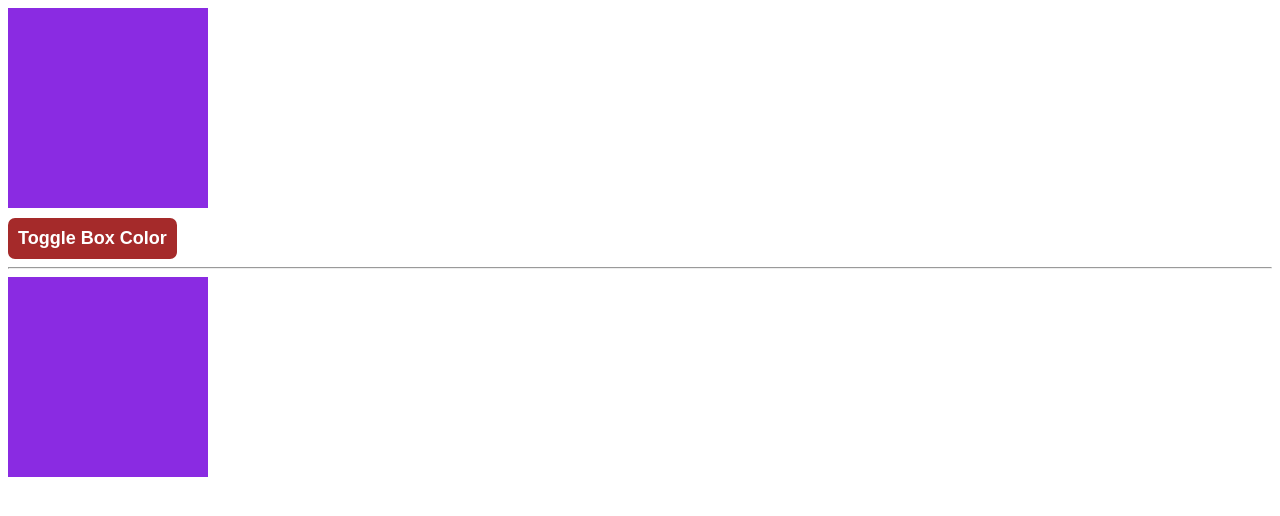
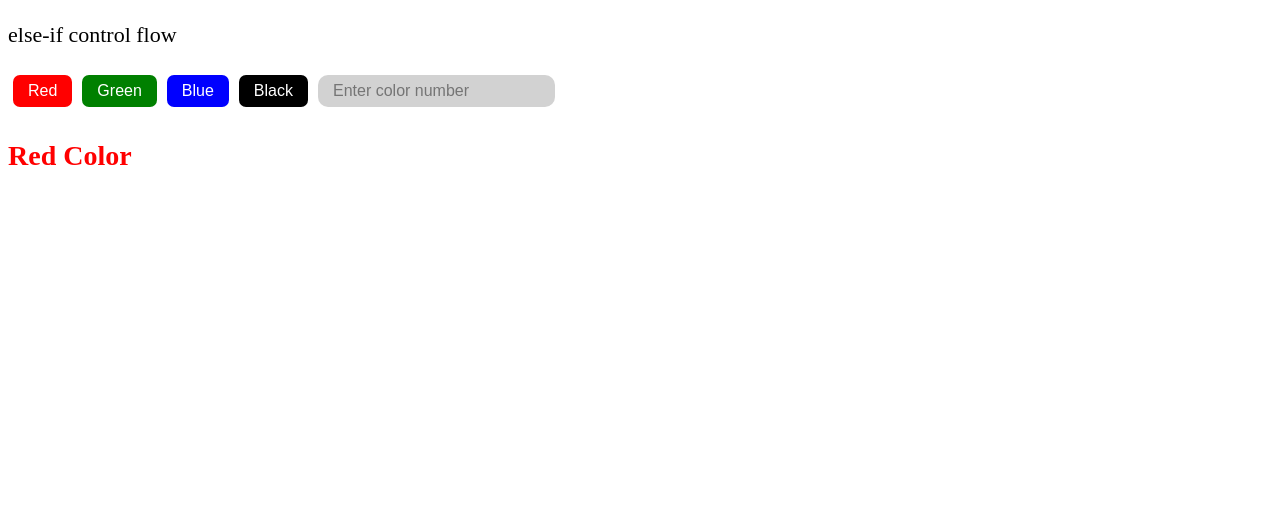
Before and after one commit to UdayMayanna/AngularStudy, an Angular app: page / in a window 1280 px wide. Shown: the top 516 px of the page. Built offline with nearby package versions, Linux system fonts and the light colour scheme.

Commit message:
else if component

```diff
--- a/src/app/app.component.html
+++ b/src/app/app.component.html
@@ -3,4 +3,5 @@
 <!-- <app-counter-app></app-counter-app> -->
 <!-- <app-events></app-events> -->
 <!-- <app-get-set-value></app-get-set-value> -->
- <app-if-else></app-if-else>
+<!-- <app-if-else></app-if-else> -->
+<app-else-if></app-else-if>
--- a/src/app/app.module.ts
+++ b/src/app/app.module.ts
@@ -11,6 +11,7 @@ import { CounterAppComponent } from './comp/counter-app/counter-app.component';
 import { EventsComponent } from './comp/events/events.component';
 import { GetSetValueComponent } from './comp/get-set-value/get-set-value.component';
 import { IfElseComponent } from './comp/if-else/if-else.component';
+import { ElseIfComponent } from './comp/else-if/else-if.component';
 
 @NgModule({
   declarations: [
@@ -23,6 +24,7 @@ import { IfElseComponent } from './comp/if-else/if-else.component';
     EventsComponent,
     GetSetValueComponent,
     IfElseComponent,
+    ElseIfComponent
   ],
   imports: [
     BrowserModule,
--- /dev/null
+++ b/src/app/comp/else-if/else-if.component.html
@@ -0,0 +1,29 @@
+<p style="font-size: 22px;">else-if control flow</p>
+<button style="background-color: red;color:
+ #fff;padding: 7px 15px;border: none;margin:
+ 5px;border-radius: 7px;font-size: 16px;cursor: pointer;" (click)="updateColor(1)">Red</button>
+ <button style="background-color: green;color:
+ #fff;padding: 7px 15px;border: none;margin:
+ 5px;border-radius: 7px;font-size: 16px;cursor: pointer;" (click)="updateColor(2)">Green</button>
+ <button style="background-color: blue;color:
+ #fff;padding: 7px 15px;border: none;margin:
+ 5px;border-radius: 7px;font-size: 16px;cursor: pointer;" (click)="updateColor(3)">Blue</button>
+ <button style="background-color: black;color:
+ #fff;padding: 7px 15px;border: none;margin:
+ 5px;border-radius: 7px;font-size: 16px;cursor: pointer;" (click)="updateColor(4)">Black</button>
+
+ <input style="padding: 7px 15px; margin: 5px;border-radius: 10px;border: none;
+ background-color: rgb(210, 210, 210);font-size: 16px"
+ placeholder="Enter color number" type="number" (input)="updateColorInput($event)">
+@if(color==1){
+ <p style="color:red;font-size: 28px;font-weight: 700;">Red Color</p>
+}
+@else if (color==2) {
+ <p style="color:Green;font-size: 28px;font-weight: 700;">Green Color</p>
+}
+@else if (color==3) {
+ <p style="color:blue;font-size: 28px;font-weight: 700;">Blue Color</p>
+}
+@else{
+  <p style="color:black;font-size: 28px;font-weight: 700;">Black Color</p>
+}
--- /dev/null
+++ b/src/app/comp/else-if/else-if.component.ts
@@ -0,0 +1,18 @@
+import { Component } from '@angular/core';
+
+@Component({
+  selector: 'app-else-if',
+  templateUrl: './else-if.component.html',
+  styles: ``,
+  standalone:false
+})
+export class ElseIfComponent {
+    color=1;
+
+    updateColor(val:number){
+      this.color=val;
+    }
+    updateColorInput(event:Event){
+      this.color= parseInt((event.target as HTMLInputElement).value);
+    }
+}
```
